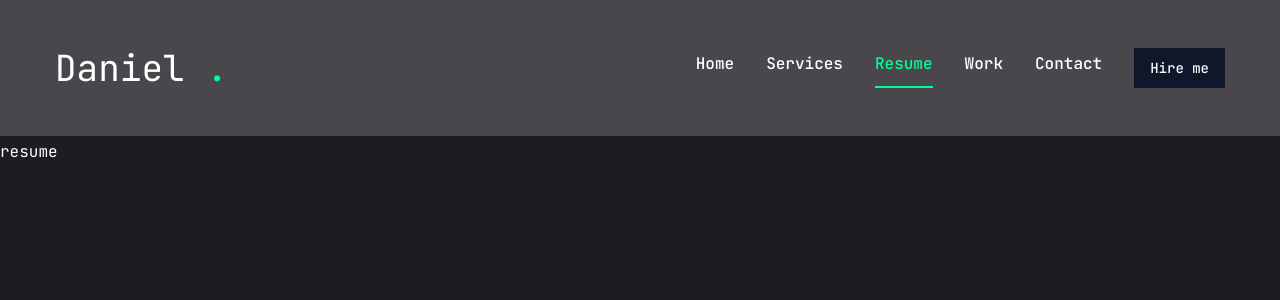
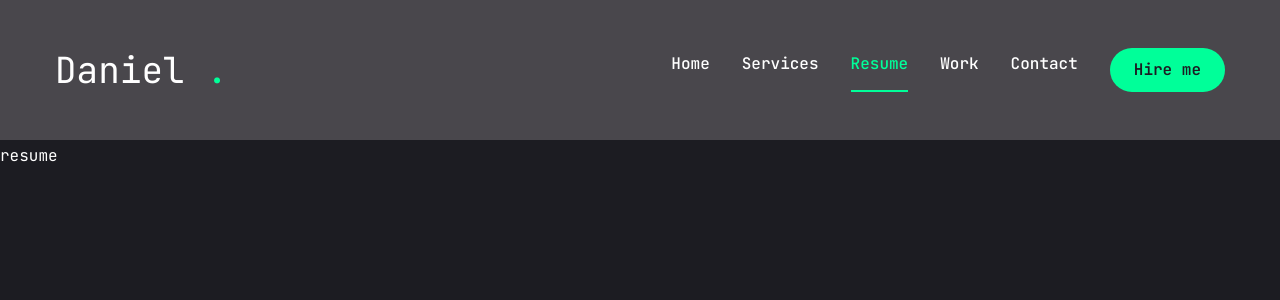
Before and after one commit to BerylBrothers/New-Form, a Next.js app: page /resume in a window 1280 px wide. Shown: the top 300 px of the page. Built offline with nearby package versions, Linux system fonts and the light colour scheme.

Commit message:
Mobile Navigation Complete

```diff
--- a/components/MobileNav.jsx
+++ b/components/MobileNav.jsx
@@ -1,5 +1,6 @@
 "use client";
 
+import { useState } from 'react';
 import {Sheet, SheetContent, SheetTrigger, SheetTitle} from "../components/ui/sheet";
 import {usePathname} from "next/navigation";
 import Link from "next/link";
@@ -32,16 +33,35 @@
 
 
 
+const MobileNav = () => {
+    const [isOpen, setIsOpen] = useState(false); // Track if the sheet is open
+    const pathname = usePathname();
 
-const MobileNav = () => {
-    const pathname = usePathname();
-  return <Sheet>
+    // Handle closing the sheet when a link is clicked
+    const handleLinkClick = () => {
+        setIsOpen(false); // Close the sheet
+    };
+  return <Sheet open={isOpen} onOpenChange={setIsOpen}>
     <SheetTrigger className="flex justify-center items-center">
         <CiMenuFries className="text-[32px] text-accent"/>
     </SheetTrigger>
     <SheetContent className="flex flex-col">
         {/* logo */}
-        <SheetTitle className="text-white">logo</SheetTitle>
+        <SheetTitle className="mt-24 mb-40 text-center text-2xl">
+            <Link href="/">
+            <h1 className="text-4xl text-white font-semibold">
+                Daniel<span className="text-accent">.</span>
+            </h1>
+            </Link>
+        </SheetTitle>
+        {/* navigation */}
+
+        <nav className="flex flex-col justify-center items-center gap-8">
+            {links.map((link, index)=>{
+                return <Link href={link.path} key={index} onClick={handleLinkClick} className={`${link.path === pathname && "text-accent border-b-2 border-accent"} text-xl capitalize hover:text-accent transition-all`}>{link.name}</Link>
+            })}
+        </nav>
+
     </SheetContent>
   </Sheet>
 }
--- a/components/Stairs.jsx
+++ b/components/Stairs.jsx
@@ -15,7 +15,7 @@
 }
 
 //calculate the reverse index for starggered delay
-const reverseIndex = (index) =>{
+const reverseIndex = (index) => {
   const totalSteps = 6;
   return totalSteps - index - 1;
 }
@@ -28,6 +28,7 @@
   the delay is calculated dynamically based on it's reversed index
   creating a starggered effect with decreasing delay for each subsequent step
  */}
+
 {[...Array(6)].map((_,index)=>{
   return(
   <motion.div
--- a/components/ui/button.jsx
+++ b/components/ui/button.jsx
@@ -5,25 +5,18 @@
 import { cn } from "@/lib/utils"
 
 const buttonVariants = cva(
-  "inline-flex items-center justify-center gap-2 whitespace-nowrap rounded-md text-sm font-medium ring-offset-white transition-colors focus-visible:outline-none focus-visible:ring-2 focus-visible:ring-slate-950 focus-visible:ring-offset-2 disabled:pointer-events-none disabled:opacity-50 [&_svg]:pointer-events-none [&_svg]:size-4 [&_svg]:shrink-0 dark:ring-offset-slate-950 dark:focus-visible:ring-slate-300",
+  "inline-flex items-center justify-center whitespace-nowrap rounded-full text-base font-semibold ring-offset-white transition-colors",
   {
     variants: {
       variant: {
-        default: "bg-slate-900 text-slate-50 hover:bg-slate-900/90 dark:bg-slate-50 dark:text-slate-900 dark:hover:bg-slate-50/90",
-        destructive:
-          "bg-red-500 text-slate-50 hover:bg-red-500/90 dark:bg-red-900 dark:text-slate-50 dark:hover:bg-red-900/90",
-        outline:
-          "border border-slate-200 bg-white hover:bg-slate-100 hover:text-slate-900 dark:border-slate-800 dark:bg-slate-950 dark:hover:bg-slate-800 dark:hover:text-slate-50",
-        secondary:
-          "bg-slate-100 text-slate-900 hover:bg-slate-100/80 dark:bg-slate-800 dark:text-slate-50 dark:hover:bg-slate-800/80",
-        ghost: "hover:bg-slate-100 hover:text-slate-900 dark:hover:bg-slate-800 dark:hover:text-slate-50",
-        link: "text-slate-900 underline-offset-4 hover:underline dark:text-slate-50",
+        default: "bg-accent text-primary hover:bg-accent-hover",
+        primary:"bg-primary text-white",
+        outline:"border border-accent bg-transaparent text-accent hover:bg-accent hover:text-primary",
       },
       size: {
-        default: "h-10 px-4 py-2",
-        sm: "h-9 rounded-md px-3",
-        lg: "h-11 rounded-md px-8",
-        icon: "h-10 w-10",
+        default: "h-[44px] px-6",
+        md: "h-[48px] px-6",
+        lg: "h-[56px] px-8 text-sm uppercase tracking-[2px]",
       },
     },
     defaultVariants: {
```
